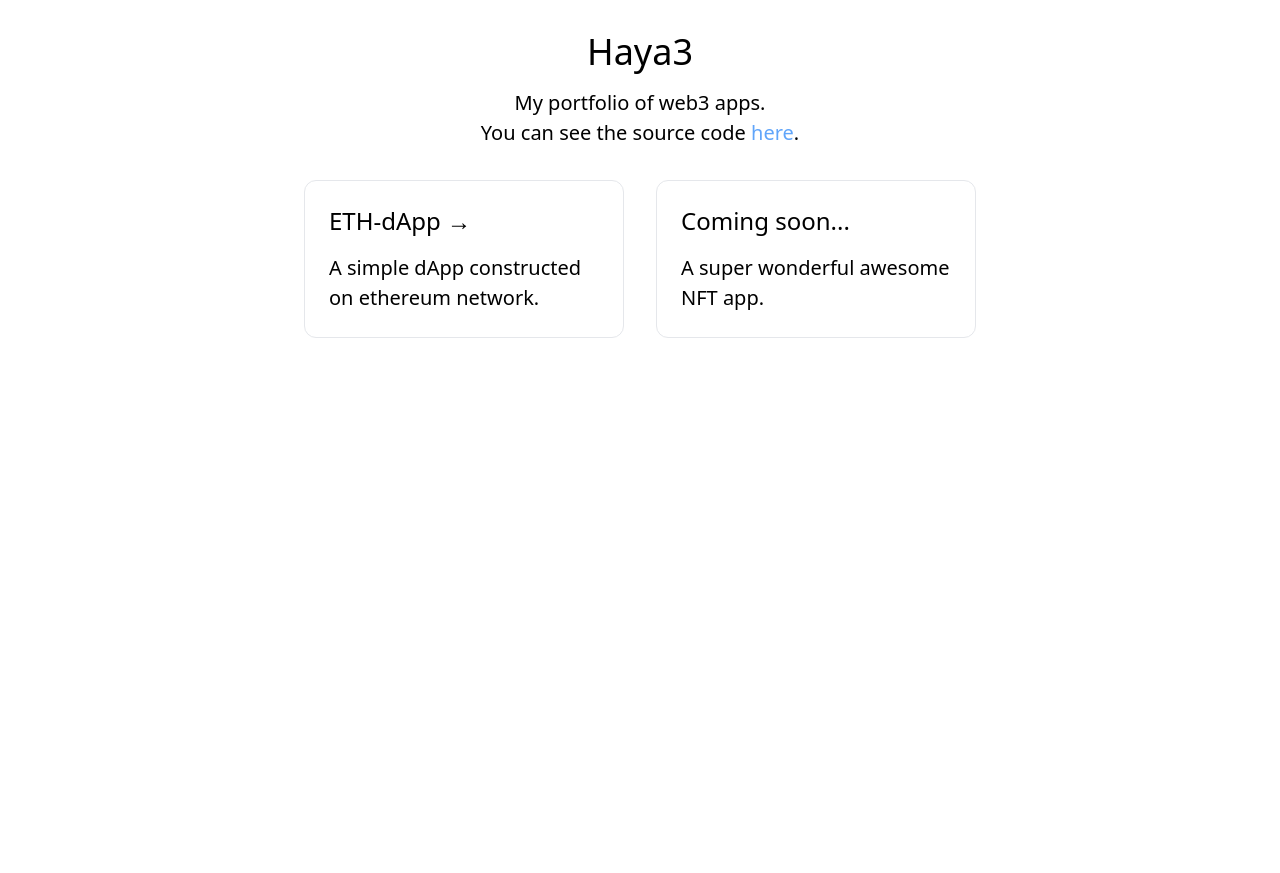
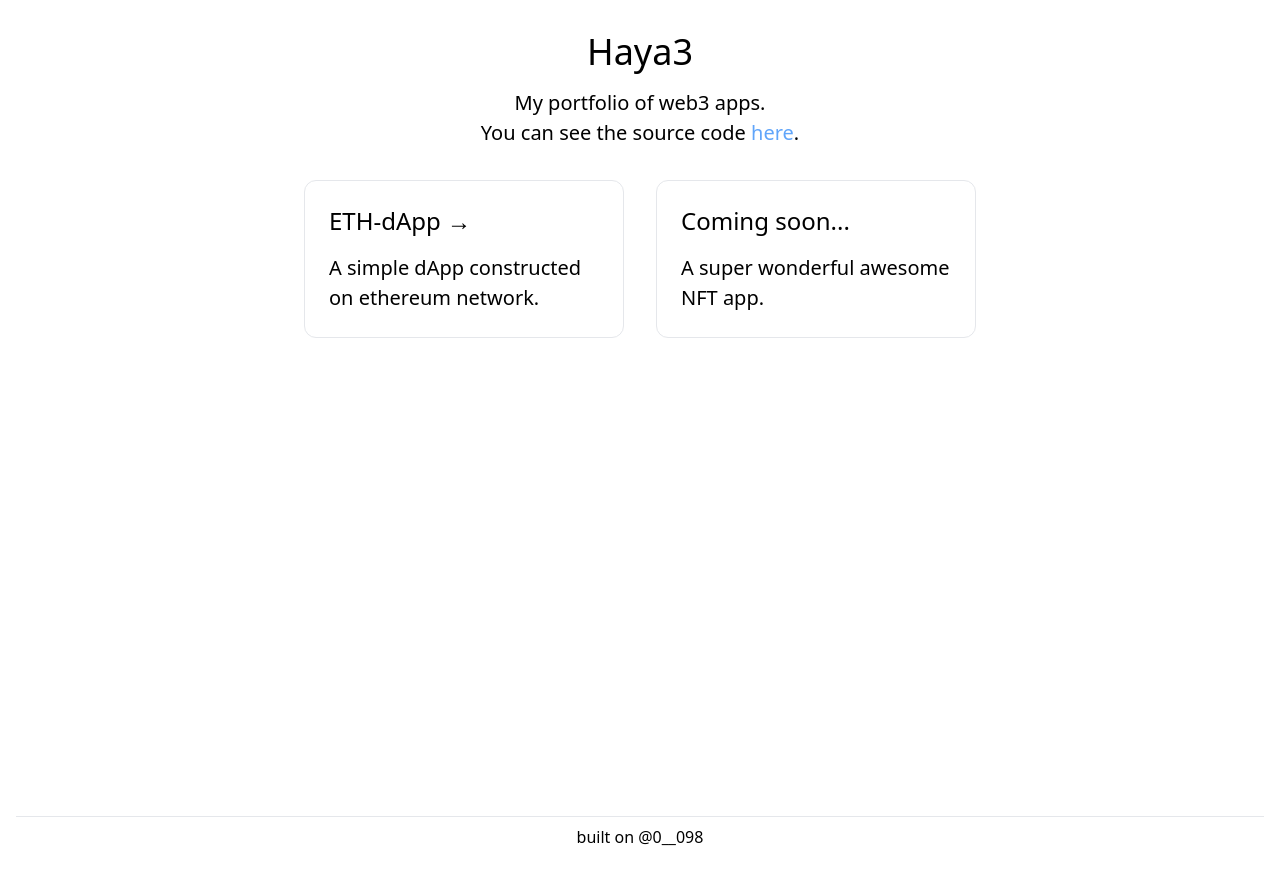
Before and after one commit to hayashi-ay/haya3, a Next.js app: page / in a window 1280 px wide. Before the commit the page ends 800 px from the top, so only its background shows below. Built offline with nearby package versions, Linux system fonts and the light colour scheme.

Commit message:
fix: footerをとりあえず追加

```diff
--- a/src/pages/index.tsx
+++ b/src/pages/index.tsx
@@ -10,7 +10,7 @@ const Home: NextPage = () => {
         <link rel="icon" href="/favicon.ico" />
       </Head>
 
-      <main className="p-4 flex flex-col justify-center">
+      <main className="p-4 flex flex-col justify-start min-h-screen">
         <h1 className="text-4xl text-center">
           Haya3
         </h1>
@@ -36,7 +36,10 @@ const Home: NextPage = () => {
         </div>
       </main >
 
-      <footer>
+      <footer className="p-2 flex justify-center border-t">
+        <a href="https://twitter.com/0__098" target="_blank" rel="noreferrer">
+          built on @0__098
+        </a>
       </footer>
     </div >
   )
```
